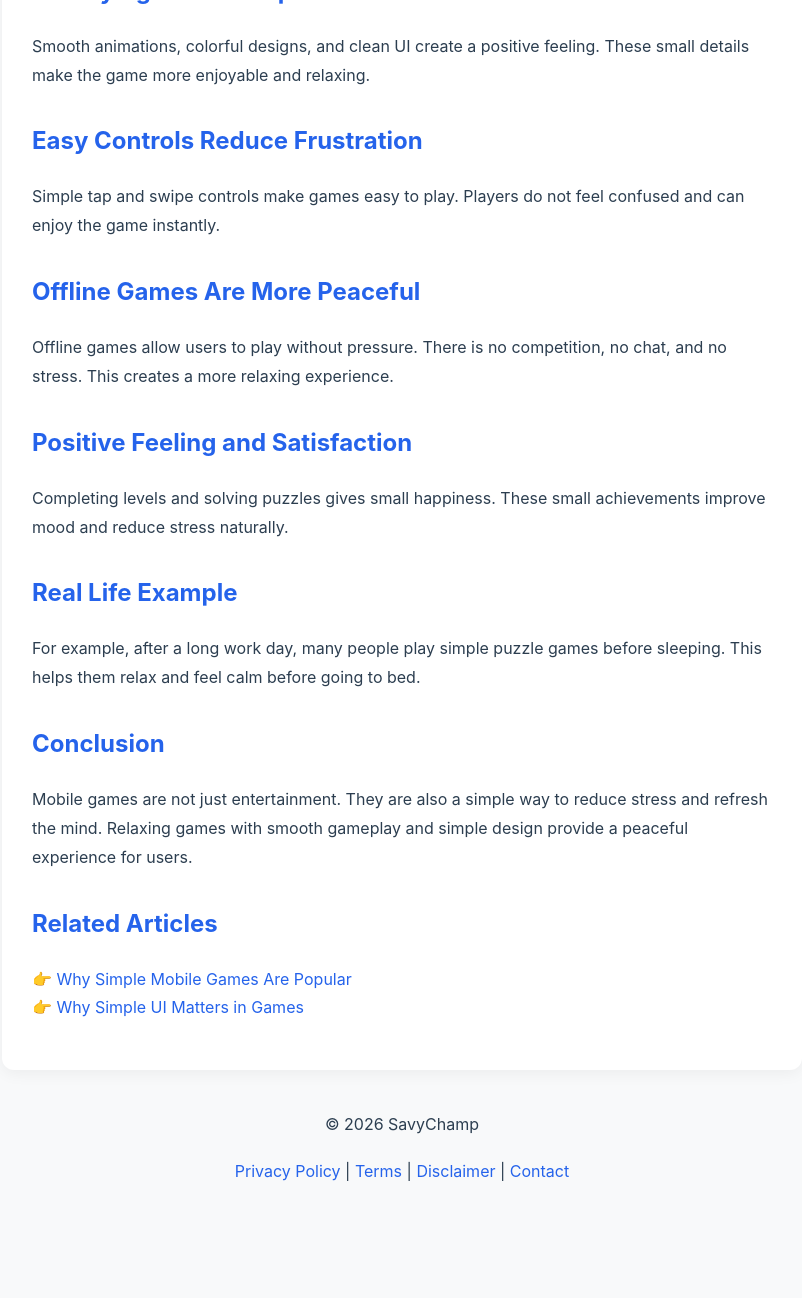
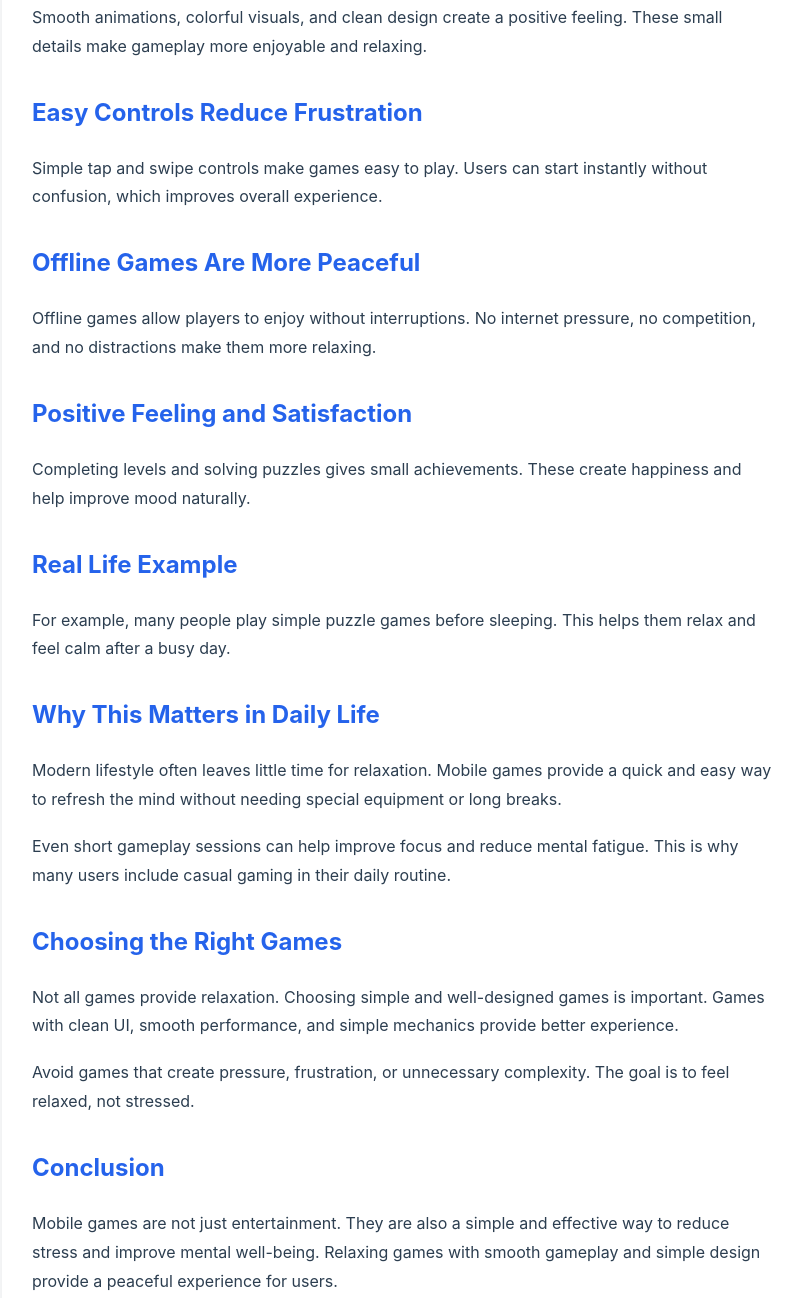
Before and after one commit to HappyCasual/savychamp.github.io, a plain HTML site: page blog-how-mobile-games-reduce-stress.html in a window 1280 px wide. Shown: the part 778-2076 px from the top of the page, without its empty margins (238-1040 px from the left). Before the commit the page ends 2012 px from the top, so only its background shows below. Drawn offline with Linux system fonts and the light colour scheme.

Commit message:
Update blog-how-mobile-games-reduce-stress.html

```diff
--- a/blog-how-mobile-games-reduce-stress.html
+++ b/blog-how-mobile-games-reduce-stress.html
@@ -45,59 +45,81 @@ footer{text-align:center;margin-top:40px;}
 <h1>How Mobile Games Help Reduce Stress</h1>
 
 <p>
-In today’s fast life, stress has become very common. Students deal with exams, employees handle work pressure, and many people struggle with daily responsibilities. Because of this, finding simple ways to relax has become very important.
+In today’s fast-paced life, stress has become a common problem. Students face academic pressure, employees handle work deadlines, and many people deal with daily responsibilities. Because of this, finding simple ways to relax is very important.
 </p>
 
 <p>
-Mobile games have become one of the easiest ways to take a small break and refresh the mind. Even playing for 10–15 minutes can help people feel calm and relaxed.
+Mobile games have become one of the easiest ways to take a short mental break. Even playing for 10–15 minutes can refresh the mind and improve mood.
 </p>
 
 <h2>Games Give a Mental Break</h2>
 
 <p>
-When you play a simple mobile game, your focus shifts away from stress. Instead of thinking about problems, your mind focuses on gameplay. This small distraction helps reduce mental pressure.
+When you play a simple mobile game, your attention shifts away from stress. Instead of thinking about problems, your mind focuses on gameplay. This helps reduce mental pressure and provides a refreshing break.
 </p>
 
 <h2>Simple Games Feel More Relaxing</h2>
 
 <p>
-Not all games reduce stress. Competitive games can sometimes increase frustration. But casual games like puzzle games, merge games, and ASMR games provide a calm and peaceful experience.
+Not all games reduce stress. Competitive games can sometimes increase frustration. But casual games like puzzle, merge, and ASMR games provide a calm and peaceful experience.
 </p>
 
 <h2>Satisfying Visuals Improve Mood</h2>
 
 <p>
-Smooth animations, colorful designs, and clean UI create a positive feeling. These small details make the game more enjoyable and relaxing.
+Smooth animations, colorful visuals, and clean design create a positive feeling. These small details make gameplay more enjoyable and relaxing.
 </p>
 
 <h2>Easy Controls Reduce Frustration</h2>
 
 <p>
-Simple tap and swipe controls make games easy to play. Players do not feel confused and can enjoy the game instantly.
+Simple tap and swipe controls make games easy to play. Users can start instantly without confusion, which improves overall experience.
 </p>
 
 <h2>Offline Games Are More Peaceful</h2>
 
 <p>
-Offline games allow users to play without pressure. There is no competition, no chat, and no stress. This creates a more relaxing experience.
+Offline games allow players to enjoy without interruptions. No internet pressure, no competition, and no distractions make them more relaxing.
 </p>
 
 <h2>Positive Feeling and Satisfaction</h2>
 
 <p>
-Completing levels and solving puzzles gives small happiness. These small achievements improve mood and reduce stress naturally.
+Completing levels and solving puzzles gives small achievements. These create happiness and help improve mood naturally.
 </p>
 
 <h2>Real Life Example</h2>
 
 <p>
-For example, after a long work day, many people play simple puzzle games before sleeping. This helps them relax and feel calm before going to bed.
+For example, many people play simple puzzle games before sleeping. This helps them relax and feel calm after a busy day.
+</p>
+
+<!-- EXTRA CONTENT -->
+
+<h2>Why This Matters in Daily Life</h2>
+
+<p>
+Modern lifestyle often leaves little time for relaxation. Mobile games provide a quick and easy way to refresh the mind without needing special equipment or long breaks.
+</p>
+
+<p>
+Even short gameplay sessions can help improve focus and reduce mental fatigue. This is why many users include casual gaming in their daily routine.
+</p>
+
+<h2>Choosing the Right Games</h2>
+
+<p>
+Not all games provide relaxation. Choosing simple and well-designed games is important. Games with clean UI, smooth performance, and simple mechanics provide better experience.
+</p>
+
+<p>
+Avoid games that create pressure, frustration, or unnecessary complexity. The goal is to feel relaxed, not stressed.
 </p>
 
 <h2>Conclusion</h2>
 
 <p>
-Mobile games are not just entertainment. They are also a simple way to reduce stress and refresh the mind. Relaxing games with smooth gameplay and simple design provide a peaceful experience for users.
+Mobile games are not just entertainment. They are also a simple and effective way to reduce stress and improve mental well-being. Relaxing games with smooth gameplay and simple design provide a peaceful experience for users.
 </p>
 
 <!-- INTERNAL LINKS -->
@@ -106,7 +128,8 @@ Mobile games are not just entertainment. They are also a simple way to reduce st
 
 <p>
 👉 <a href="blog-simple-mobile-games-popular.html">Why Simple Mobile Games Are Popular</a><br>
-👉 <a href="blog-why-simple-ui-matters.html">Why Simple UI Matters in Games</a>
+👉 <a href="blog-why-simple-ui-matters.html">Why Simple UI Matters in Games</a><br>
+👉 <a href="blog-hyper-casual-games.html">Why Hyper Casual Games Are Popular</a>
 </p>
 
 </div>
```
